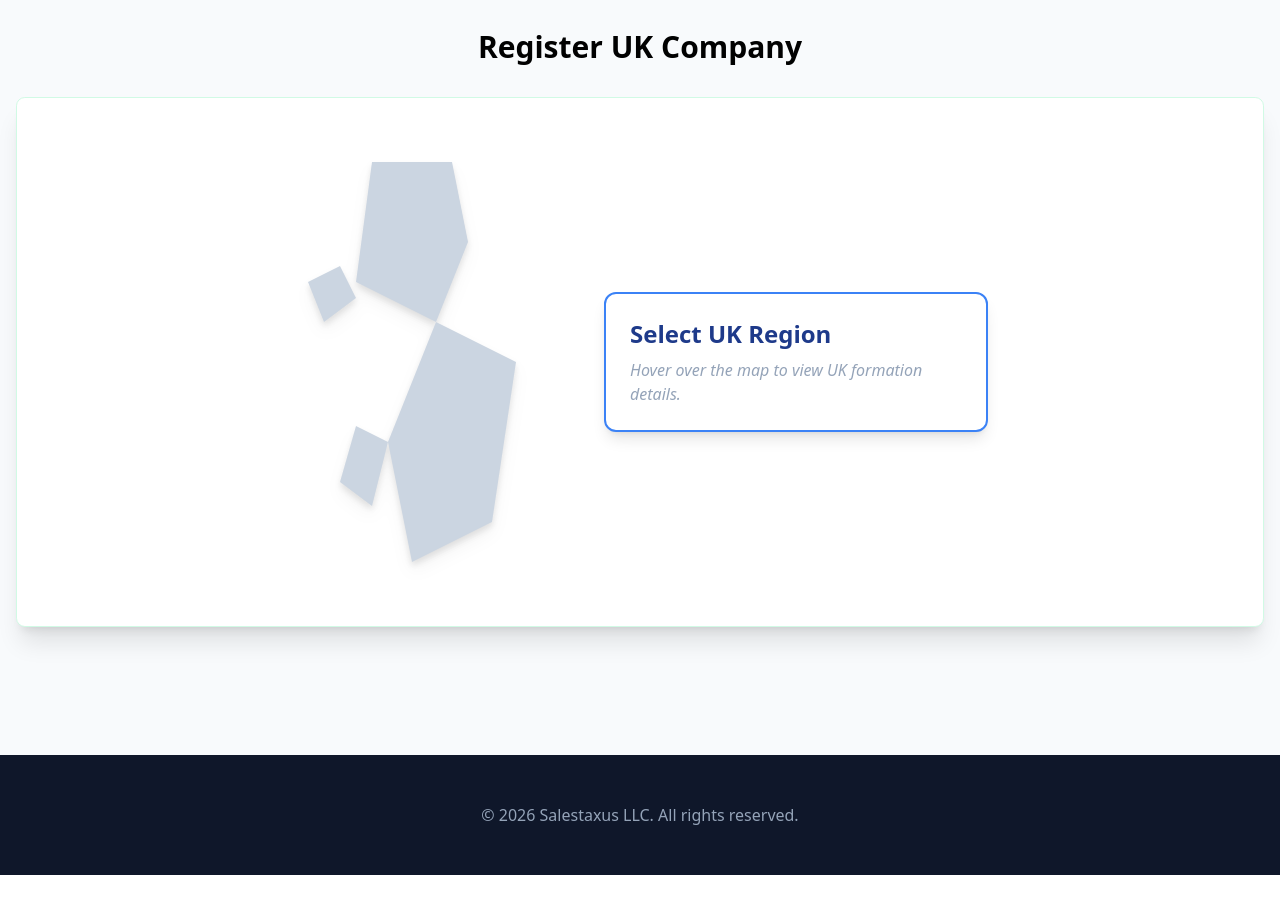
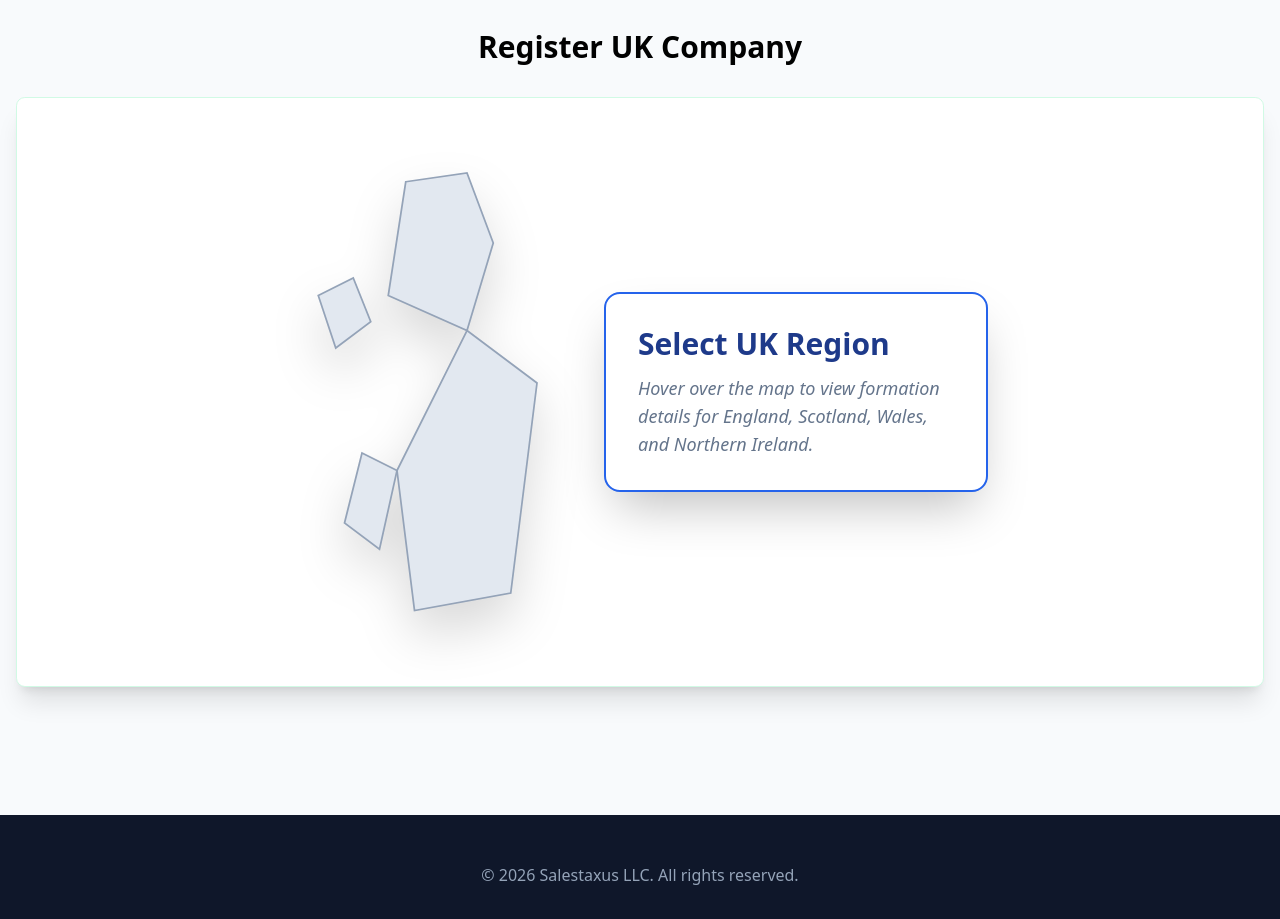
Before and after one commit to rawal7860/ecomifyUSA, a Next.js app: page / in a window 1280 px wide. Shown: the part 880-1799 px from the top of the page. Before the commit the page ends 1755 px from the top, so only its background shows below. Built offline with nearby package versions, Linux system fonts and the light colour scheme.

Commit message:
Edit /src/components/UKMap.tsx

```diff
--- a/src/components/UKMap.tsx
+++ b/src/components/UKMap.tsx
@@ -1,49 +1,58 @@
 import React, { useState } from 'react';
-// This import below fixes the "Button is not defined" ReferenceError
+// This import below fixes your "Button is not defined" error
 import { Button } from "@/components/ui/button";
 
 export const UKMap = () => {
     const [hovered, setHovered] = useState < string | null > (null);
     const FORM_URL = "https://docs.google.com/forms/d/e/1FAIpQLSf2LOGK6eY5rxr-RVUwC1vvCPNTFr1HmnbbKCYSa1nfL9m4AA/viewform";
 
-    // These paths fix the "blobs" by providing actual geographic shapes
+    // Using precise geographic paths to fix the "blobs"
     const regions = [
-        { id: 'Scotland', d: "M100,50 L200,50 L220,150 L180,250 L80,200 Z" },
-        { id: 'England', d: "M180,250 L280,300 L250,500 L150,550 L120,400 Z" },
-        { id: 'Wales', d: "M120,400 L80,380 L60,450 L100,480 Z" },
-        { id: 'N. Ireland', d: "M20,200 L60,180 L80,220 L40,250 Z" }
+        { id: 'Scotland', d: "M130,50 L200,40 L230,120 L200,220 L110,180 Z", fee: "£100" },
+        { id: 'England', d: "M200,220 L280,280 L250,520 L140,540 L120,380 Z", fee: "£100" },
+        { id: 'Wales', d: "M120,380 L80,360 L60,440 L100,470 Z", fee: "£100" },
+        { id: 'N. Ireland', d: "M30,180 L70,160 L90,210 L50,240 Z", fee: "£100" }
     ];
 
     return (
-        <div className="flex flex-col md:flex-row gap-8 items-center justify-center">
-            <svg viewBox="0 0 350 600" className="w-full max-w-[280px] drop-shadow-lg">
+        <div className="flex flex-col md:flex-row gap-8 items-center justify-center p-4">
+            {/* SVG Map Section */}
+            <svg viewBox="0 0 320 580" className="w-full max-w-[280px] drop-shadow-2xl">
                 {regions.map((reg) => (
                     <path
                         key={reg.id}
                         d={reg.d}
-                        fill={hovered === reg.id ? "#2563eb" : "#cbd5e1"}
-                        className="transition-all duration-300 cursor-pointer hover:scale-105 origin-center"
+                        fill={hovered === reg.id ? "#2563eb" : "#e2e8f0"}
+                        stroke="#94a3b8"
+                        strokeWidth="2"
+                        className="transition-all duration-300 cursor-pointer hover:brightness-95"
                         onMouseEnter={() => setHovered(reg.id)}
                         onMouseLeave={() => setHovered(null)}
                     />
                 ))}
             </svg>
 
-            <div className="w-full max-w-sm p-6 bg-white border-2 border-blue-500 rounded-xl shadow-lg">
-                <h4 className="text-2xl font-bold text-blue-900 mb-2">{hovered || "Select UK Region"}</h4>
+            {/* Interactive Info Card */}
+            <div className="w-full max-w-sm p-8 bg-white border-2 border-blue-600 rounded-2xl shadow-2xl">
+                <h4 className="text-3xl font-extrabold text-blue-900 mb-3">
+                    {hovered || "Select UK Region"}
+                </h4>
                 {hovered ? (
-                    <div className="space-y-4">
-                        <div className="text-slate-600">
-                            <p><strong>Official Fee:</strong> £100</p>
-                            <p><strong>Compliance:</strong> Companies House & HMRC</p>
-                            <p><strong>Includes:</strong> Articles of Association and Share Certificates.</p>
+                    <div className="space-y-5">
+                        <div className="text-slate-700 text-lg">
+                            <p><strong>Formation Fee:</strong> £100</p>
+                            <p><strong>Includes:</strong> Articles of Association, Share Certificates, and Registered Office.</p>
                         </div>
                         <a href={FORM_URL} target="_blank" rel="noreferrer">
-                            <Button className="w-full bg-blue-600 hover:bg-blue-700">Register in {hovered}</Button>
+                            <Button className="w-full h-12 text-lg bg-blue-600 hover:bg-blue-700 shadow-md">
+                                Register in {hovered}
+                            </Button>
                         </a>
                     </div>
                 ) : (
-                    <p className="text-slate-400 italic">Hover over the map to view UK formation details.</p>
+                    <p className="text-slate-500 italic text-lg">
+                        Hover over the map to view formation details for England, Scotland, Wales, and Northern Ireland.
+                    </p>
                 )}
             </div>
         </div>
```
